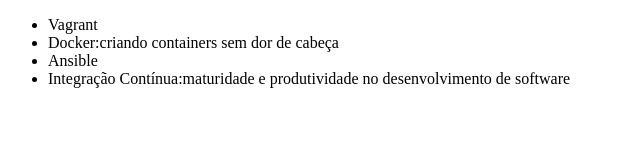
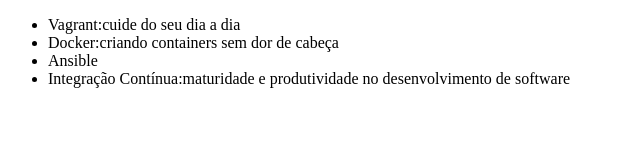
Before and after one commit to anaalura/git-alura, a plain HTML site: page index.html in a window 1280 px wide. Shown: the whole page, without its empty margins (0-640 px from the left). Drawn offline with Linux system fonts and the light colour scheme.

Commit message:
Atualizando nome do curso vagrant

```diff
--- a/index.html
+++ b/index.html
@@ -8,7 +8,7 @@
 
 <body>
 	<ul>
-		<li>Vagrant</li>
+		<li>Vagrant:cuide do seu dia a dia</li>
 		<li>Docker:criando containers sem dor de cabeça</li>
 		<li>Ansible</li>
 		<li>Integração Contínua:maturidade e produtividade no desenvolvimento de software</li>
```
